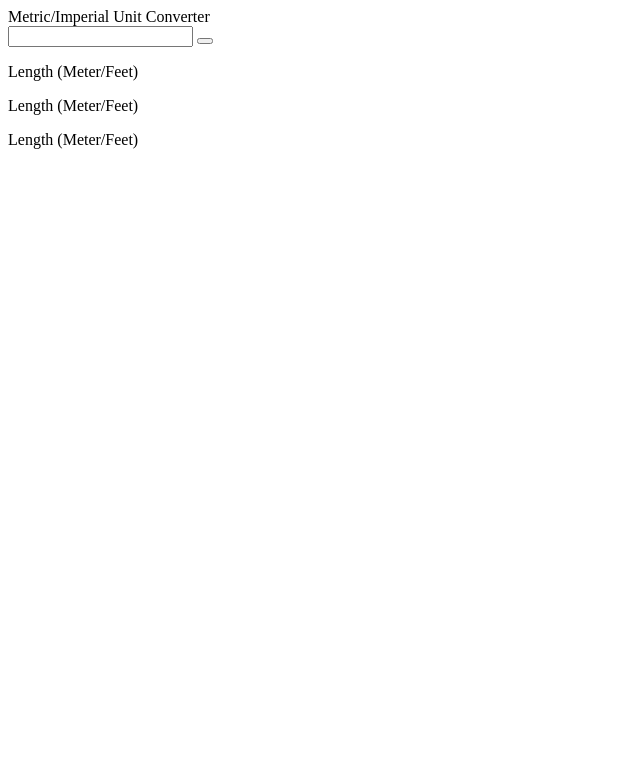
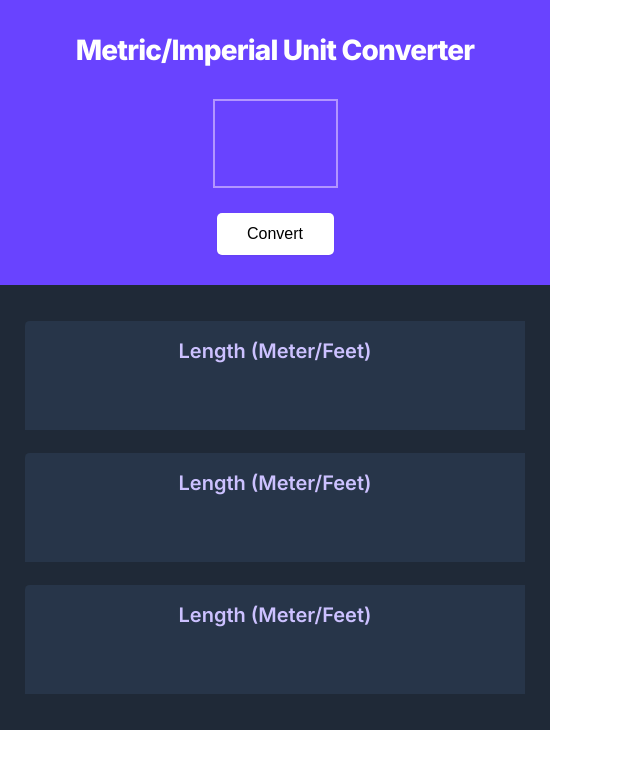
Before and after one commit to SyedAli017/Unit-Converter, a plain HTML site: page index.html in a window 1280 px wide. Shown: the whole page, without its empty margins (0-640 px from the left). Drawn offline with Linux system fonts and the light colour scheme.

Commit message:
initial code for CSS

```diff
--- a/index.html
+++ b/index.html
@@ -4,26 +4,30 @@
     <meta charset="UTF-8">
     <meta http-equiv="X-UA-Compatible" content="IE=edge">
     <meta name="viewport" content="width=device-width, initial-scale=1.0">
+    <link rel="preconnect" href="https://fonts.googleapis.com">
+<link rel="preconnect" href="https://fonts.gstatic.com" crossorigin>
+<link href="https://fonts.googleapis.com/css2?family=Inter:wght@400;500;600;800&display=swap" rel="stylesheet">
+<link rel="stylesheet" href="style.css">
     <title>Unit Converter</title>
 </head>
-<body>
+<body class="body">
     <section class="top-section">
         <div class="title">Metric/Imperial Unit Converter</div>
         <input type="number" id="input-el">
-        <button id="convert-btn"></button>
+        <button id="convert-btn">Convert</button>
 
 
     </section>
     <section class="bottom-section">
-        <div class="length">
+        <div class="content-box">
             <p class="convert-title">Length (Meter/Feet)</p>
             <p class="convert-result" id="length-convert"></p>
         </div>
-        <div class="volume">
+        <div class="content-box">
             <p class="convert-title">Length (Meter/Feet)</p>
             <p class="convert-result" id="volume-convert"></p>
         </div>
-        <div class="mass">
+        <div class="content-box">
             <p class="convert-title">Length (Meter/Feet)</p>
             <p class="convert-result" id="mass-convert"></p>
         </div>
--- /dev/null
+++ b/style.css
@@ -0,0 +1,87 @@
+.body {
+    margin: 0;
+    padding: 0;
+    font-family: 'Inter', sans-serif;
+    width: 550px;
+    min-height: 729px;
+
+
+}
+
+.top-section {
+    min-height: 285px;
+    background-color:#6943FF;
+    display: flex;
+    gap: 25px;
+    flex-direction: column;
+    justify-content: center;
+    align-items: center;
+
+
+}
+
+.title {
+    color: #ffffff;
+    font-weight: 800;
+    font-size: 28px;
+    line-height: 38px;
+    text-align: center;
+    letter-spacing: -0.03em;
+    padding-bottom:5px;
+
+}
+
+#input-el {
+    width: 117px;
+    height: 83px;
+    border: solid 2px #B295FF;
+    color: #ffffff;
+    background-color: #6943FF;
+    font-weight: 800;
+    font-size: 58px;
+    line-height: 24px;
+    text-align: center;
+}
+
+#convert-btn {
+    width: 117px;
+    height: 42px;
+    background-color: #ffffff;
+    box-shadow: 0px 1px 2px rgba(0, 0, 0, 0.05);
+    border-radius: 5px;
+    border: none;
+    font-weight: 500px;
+    font-size: 16px;
+    line-height: 24px;
+    cursor: pointer;
+
+
+}
+
+.bottom-section {
+    display: flex;
+    flex-direction: column;
+    gap: 23.43px;
+    background-color:#1F2937;
+    justify-content: center;
+    align-items: center;
+    padding-top: 36px;
+    padding-bottom: 36px;
+
+}
+
+.content-box {
+    background-color: #273549;
+    border-radius: 4.68077px 0px 0px 0px;
+    font-weight: 600;
+    font-size: 20px;
+    line-height: 20px;
+    text-align: center;
+    color: #CCC1FF;
+    width: 500px;
+    height: 108.57px;
+
+
+
+
+}
```
